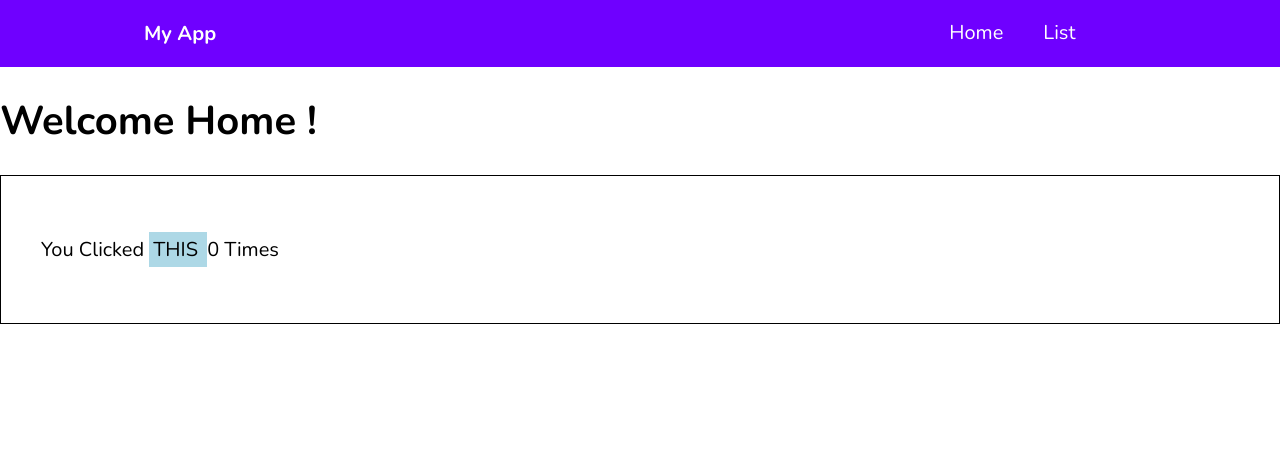
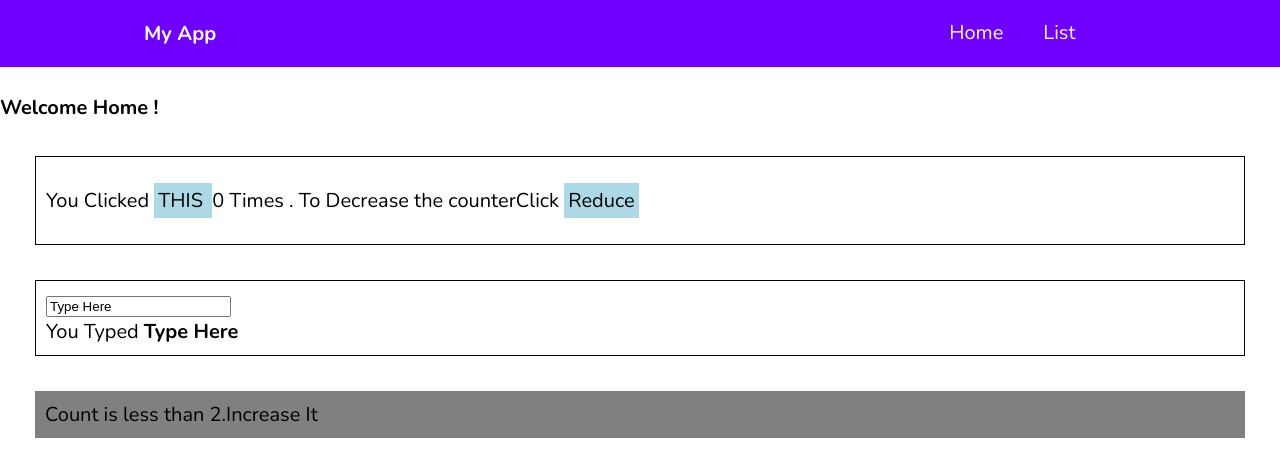
Before and after one commit to venkatnaveen7/angular, an Angular app: page / in a window 1280 px wide. Shown: the top 476 px of the page. Built offline with nearby package versions, Linux system fonts and the light colour scheme.

Commit message:
added service

```diff
--- a/src/app/home/home.component.html
+++ b/src/app/home/home.component.html
@@ -1,5 +1,23 @@
-<h1>Welcome Home !</h1>
+<h4>Welcome Home !</h4>
 
 <div class="play-container">
-    <p>You Clicked <span (click)="counterClick()">THIS </span> {{clickCounter}} Times </p>
+    <p>You Clicked <span (click)="counterClick()">THIS </span> {{clickCounter}} Times . To Decrease the counterClick
+        <span (click)="negativeClick()">Reduce </span>
+    </p>
+
 </div>
+
+<div class="play-container">
+    <input type="text" [(ngModel)]="name">
+    <br>
+    You Typed <strong>{{name}}</strong>
+</div>
+
+<div class="play-container" [ngClass]='setCssClasses(clickCounter)'>
+    <ng-template [ngIf]='clickCounter>2' [ngIfElse]='none'>
+        Count :    {{clickCounter}} >2
+    </ng-template>
+    <ng-template #none>
+        Count is less than 2.Increase It
+    </ng-template>
+</div>
--- a/src/app/home/home.component.scss
+++ b/src/app/home/home.component.scss
@@ -8,5 +8,17 @@ span{
 
 .play-container{
     border: 1px solid;
-    padding: 2em;
+    padding: .5em;
+    margin: 35px;
+    margin-right: 120P;
 }
+.activeClass{
+    background-color: yellow;
+    border: 1px solid;
+    padding: 1.5em;
+}
+.deactiveClass{
+    background-color: grey;
+    border: 1px;
+    padding: .5em;
+}
--- a/src/app/home/home.component.ts
+++ b/src/app/home/home.component.ts
@@ -9,6 +9,7 @@ export class HomeComponent implements OnInit {
 
 
   clickCounter: number =0;
+  name:string="Type Here";
   constructor() { }
 
   ngOnInit() {
@@ -17,4 +18,16 @@ export class HomeComponent implements OnInit {
   counterClick(){
     this.clickCounter+=1;
   }
+
+  negativeClick(){
+    this.clickCounter-=1;
+  }
+
+  setCssClasses(counter){
+    return {
+      activeClass:counter>2,
+      deactiveClass:counter<=2
+    }
+  }
+
 }
--- /dev/null
+++ b/src/app/http.service.ts
@@ -0,0 +1,16 @@
+import { Injectable } from '@angular/core';
+import {HttpClient}  from '@angular/common/http';
+
+@Injectable({
+  providedIn: 'root'
+})
+export class HttpService {
+
+  constructor(private _httpClient:HttpClient) { }
+
+
+  getList(){
+    this._httpClient.get('');
+  }
+
+}
--- a/src/app/list/list.component.ts
+++ b/src/app/list/list.component.ts
@@ -1,4 +1,5 @@
 import { Component, OnInit } from '@angular/core';
+import {HttpService} from '../http.service';
 
 @Component({
   selector: 'app-list',
@@ -7,9 +8,10 @@ import { Component, OnInit } from '@angular/core';
 })
 export class ListComponent implements OnInit {
 
-  constructor() { }
+  constructor(private _http:HttpService) { }
 
   ngOnInit() {
+    this._http.getList();
   }
 
 }
```
Also changed, not shown: src/app/app.module.ts (+6 -1 lines), 1 other file (tests, documents, lock files or other folders).
